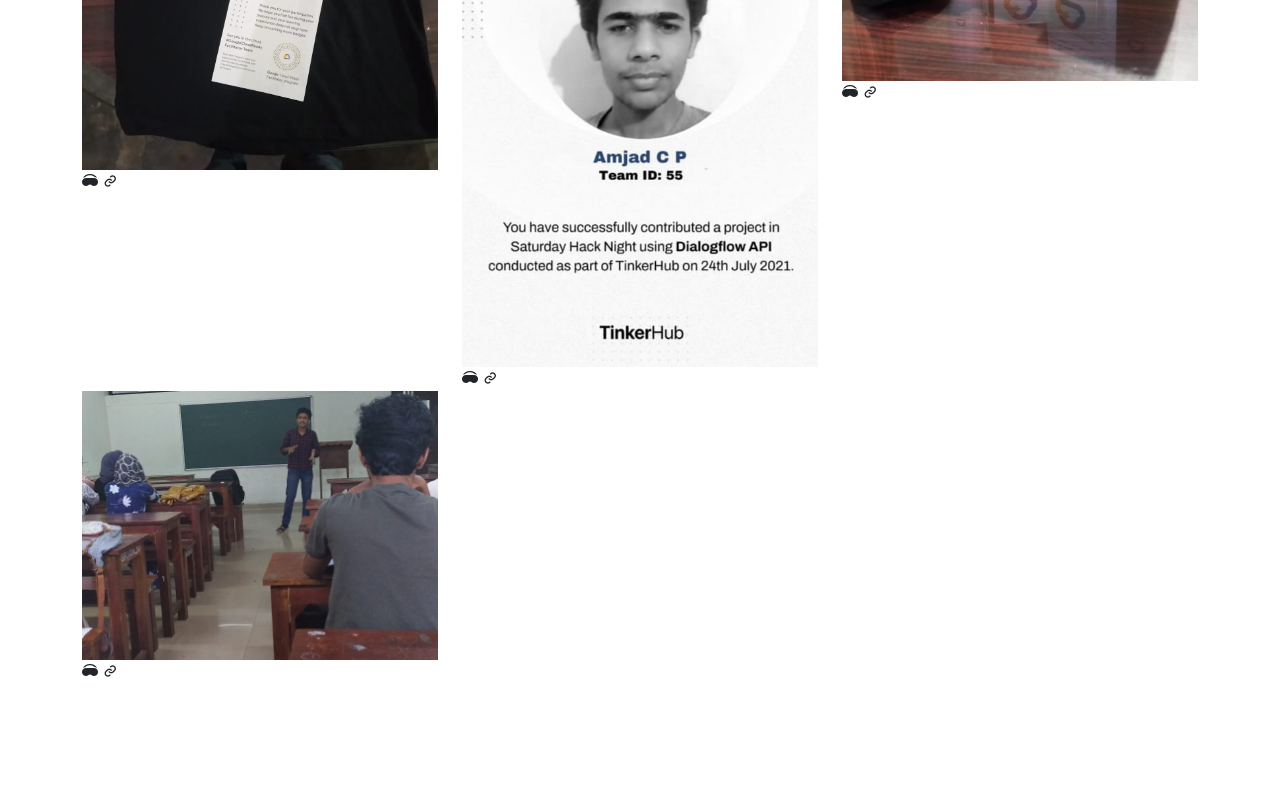
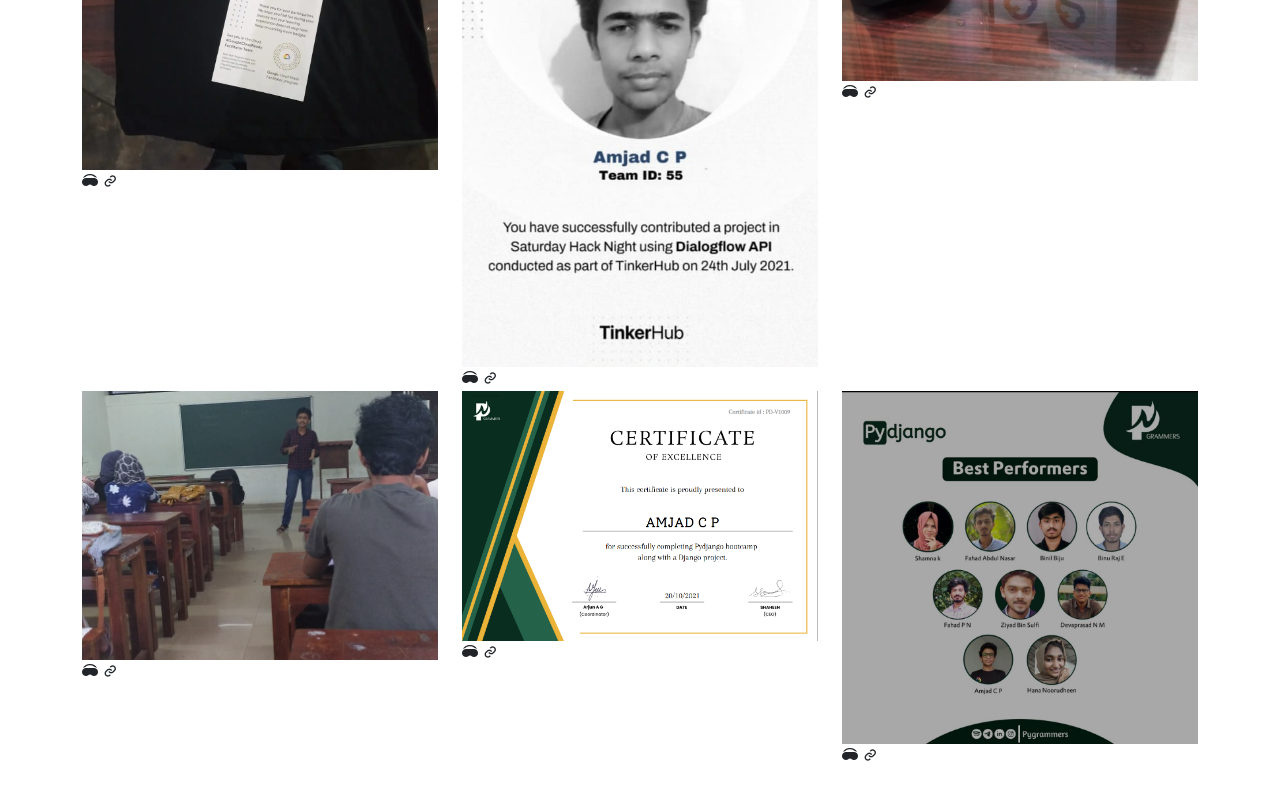
Before and after one commit to amjadcp/portfolio, a plain HTML site: page achivements.html in a window 1280 px wide. Shown: the part 1458-2258 px from the top of the page. Before the commit the page ends 2202 px from the top, so only its background shows below. Drawn offline with nearby package versions, Linux system fonts and the light colour scheme.

Commit message:
new atchivements

```diff
--- a/achivements.html
+++ b/achivements.html
@@ -226,6 +226,32 @@
                </div>
             </div>
 
+            <div class="col-lg-4 col-md-6 portfolio-item filter-app">
+              <div class="portfolio-wrap">
+                <img src="assets/img/achivements/15.png" class="img-fluid" alt="">
+                <div class="portfolio-info">
+                  <div class="portfolio-links">
+                    <a href="assets/img/achivements/1.png" data-gallery="portfolioGallery" class="portfolio-lightbox" ><i class="bi bi-headset-vr"></i></a>
+                    <a href="https://google.qwiklabs.com/public_profiles/0b121f29-66b3-4398-82c1-4adac5870ac9/badges/1170092
+                    " title="More Details"><i class="bx bx-link"></i></a>
+                  </div>
+                </div>
+              </div>
+            </div>
+
+            <div class="col-lg-4 col-md-6 portfolio-item filter-app">
+              <div class="portfolio-wrap">
+                <img src="assets/img/achivements/16.jpeg" class="img-fluid" alt="">
+                <div class="portfolio-info">
+                  <div class="portfolio-links">
+                    <a href="assets/img/achivements/1.png" data-gallery="portfolioGallery" class="portfolio-lightbox" ><i class="bi bi-headset-vr"></i></a>
+                    <a href="https://google.qwiklabs.com/public_profiles/0b121f29-66b3-4398-82c1-4adac5870ac9/badges/1170092
+                    " title="More Details"><i class="bx bx-link"></i></a>
+                  </div>
+                </div>
+              </div>
+            </div>
+
           </div>
 
         </div>
```
Also changed, not shown: assets/img/achivements/15.png (added), assets/img/achivements/16.jpeg (added).
